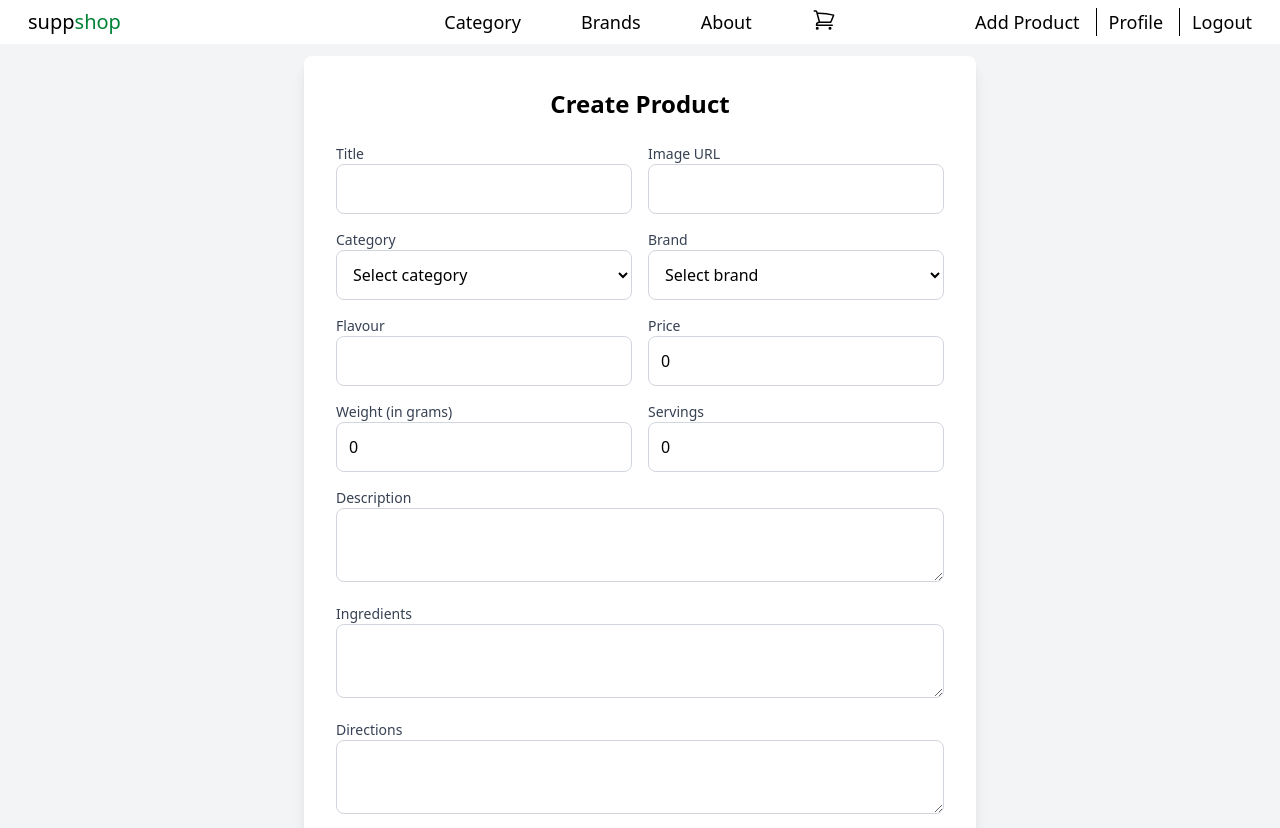
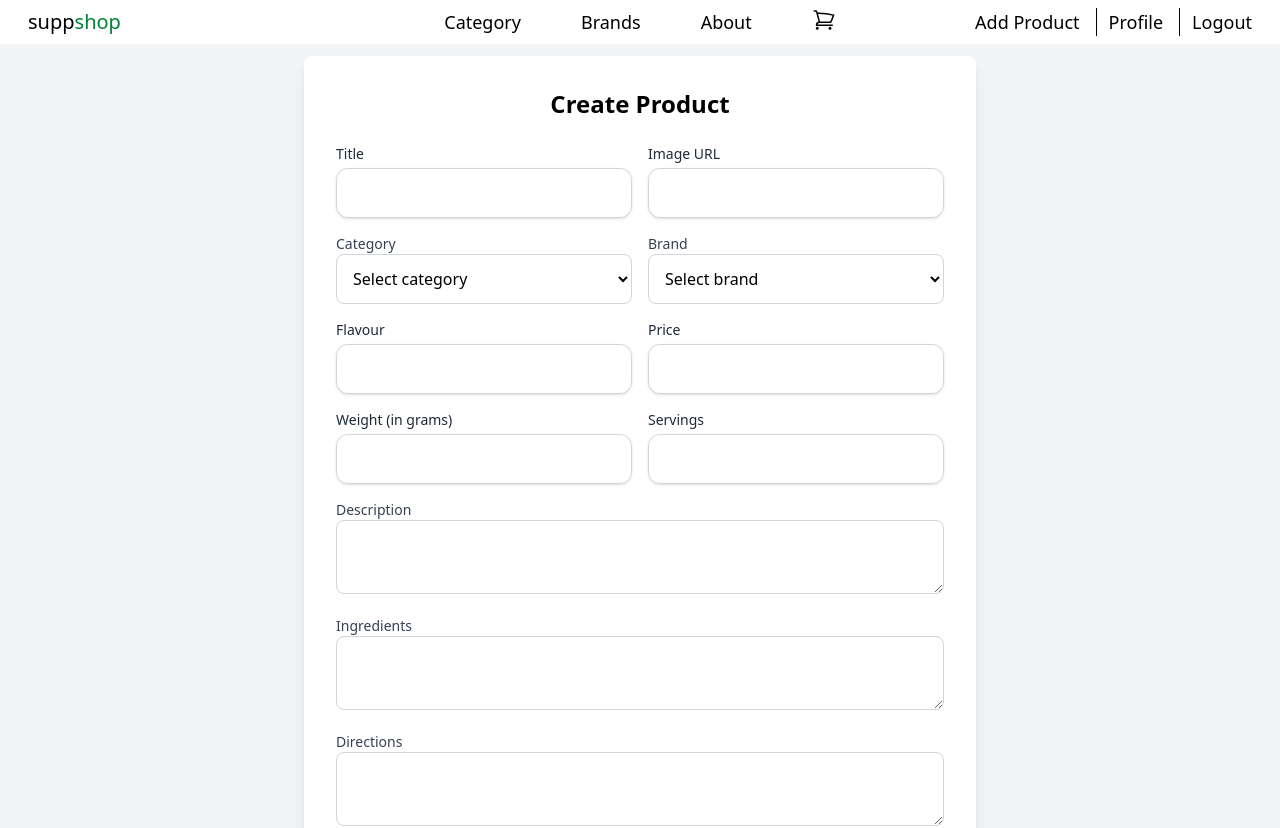
Before and after one commit to dAtanasow/SuppShop, a React (Vite) app in the folder client/: page /create in a window 1280 px wide. Shown: the top 828 px of the page. Built offline with nearby package versions, Linux system fonts and the light colour scheme; sample sign-in values are in the browser's storage.

Commit message:
import FormField in CreateEditProduct

```diff
--- a/client/src/components/CreateEditProduct.jsx
+++ b/client/src/components/CreateEditProduct.jsx
@@ -1,6 +1,7 @@
 import { useParams } from "react-router-dom";
 import { useCreateProduct } from "../hooks/useProducts";
 import { useForm } from "../hooks/useForm";
+import FormField from "./FormField";
 
 export default function CreateEditProduct() {
   const { productId } = useParams();
@@ -34,46 +35,24 @@ export default function CreateEditProduct() {
         )}
 
         <div className="grid grid-cols-2 gap-4">
-          <div>
-            <label
-              htmlFor="title"
-              className="block text-sm font-medium text-gray-700"
-            >
-              Title
-            </label>
-            <input
+          <FormField
+            id="title"
+            label="Title"
             type="text"
-              id="title"
-              name="title"
             value={values.title}
             onChange={changeHandler}
-              className="w-full p-3 border border-gray-300 rounded-lg focus:outline-none focus:ring-2 focus:ring-blue-500"
-              required
+            error={formErrors.title}
+            isRequired
           />
-            {formErrors.title && (
-              <p className="text-red-500 text-sm">{formErrors.title}</p>
-            )}
-          </div>
-          <div>
-            <label
-              htmlFor="imgURL"
-              className="block text-sm font-medium text-gray-700"
-            >
-              Image URL
-            </label>
-            <input
+          <FormField
+            id="imgURL"
+            label="Image URL"
             type="text"
-              id="imgURL"
-              name="imgURL"
             value={values.imgURL}
             onChange={changeHandler}
-              className="w-full p-3 border border-gray-300 rounded-lg focus:outline-none focus:ring-2 focus:ring-blue-500"
-              required
+            error={formErrors.imgURL}
+            isRequired
           />
-            {formErrors.imgURL && (
-              <p className="text-red-500 text-sm">{formErrors.imgURL}</p>
-            )}
-          </div>
 
           <div>
             <label
@@ -174,89 +153,46 @@ export default function CreateEditProduct() {
             </select>
           </div>
 
-          <div>
-            <label
-              htmlFor="flavour"
-              className="block text-sm font-medium text-gray-700"
-            >
-              Flavour
-            </label>
-            <input
+          <FormField
+            id="flavour"
+            label="Flavour"
             type="text"
-              id="flavour"
-              name="flavour"
             value={values.flavour}
             onChange={changeHandler}
-              className="w-full p-3 border border-gray-300 rounded-lg focus:outline-none focus:ring-2 focus:ring-blue-500"
-              required
+            error={formErrors.flavour}
+            isRequired
           />
-            {formErrors.flavour && (
-              <p className="text-red-500 text-sm">{formErrors.flavour}</p>
-            )}
-          </div>
 
-          <div>
-            <label
-              htmlFor="price"
-              className="block text-sm font-medium text-gray-700"
-            >
-              Price
-            </label>
-            <input
+          <FormField
+            id="price"
+            label="Price"
             type="number"
-              id="price"
-              name="price"
             value={values.price}
             onChange={changeHandler}
-              className="w-full p-3 border border-gray-300 rounded-lg focus:outline-none focus:ring-2 focus:ring-blue-500"
-              required
+            error={formErrors.price}
+            isRequired
           />
-            {formErrors.price && (
-              <p className="text-red-500 text-sm">{formErrors.price}</p>
-            )}
-          </div>
 
-          <div>
-            <label
-              htmlFor="weight"
-              className="block text-sm font-medium text-gray-700"
-            >
-              Weight (in grams)
-            </label>
-            <input
+          <FormField
+            id="weight"
+            label="Weight (in grams)"
             type="number"
-              id="weight"
-              name="weight"
             value={values.weight}
             onChange={changeHandler}
-              className="w-full p-3 border border-gray-300 rounded-lg focus:outline-none focus:ring-2 focus:ring-blue-500"
-              required
+            error={formErrors.weight}
+            isRequired
           />
-            {formErrors.weight && (
-              <p className="text-red-500 text-sm">{formErrors.weight}</p>
-            )}
-          </div>
 
-          <div>
-            <label
-              htmlFor="servings"
-              className="block text-sm font-medium text-gray-700"
-            >
-              Servings
-            </label>
-            <input
+          <FormField
+            id="servings"
+            label="Servings"
             type="number"
-              id="servings"
-              name="servings"
             value={values.servings}
             onChange={changeHandler}
-              className="w-full p-3 border border-gray-300 rounded-lg focus:outline-none focus:ring-2 focus:ring-blue-500"
-              required
+            error={formErrors.servings}
+            isRequired
           />
-            {formErrors.servings && (
-              <p className="text-red-500 text-sm">{formErrors.servings}</p>
-            )}
-          </div>
+
           <div className="col-span-2">
             <label
               htmlFor="description"
--- a/client/src/components/FormField.jsx
+++ b/client/src/components/FormField.jsx
@@ -6,6 +6,7 @@ export default function FormField({
   onChange,
   error,
   maxLength,
+  isRequired = false,
 }) {
   return (
     <div>
@@ -23,6 +24,7 @@ export default function FormField({
         onChange={onChange}
         maxLength={maxLength}
         className="w-full px-4 py-3 border border-gray-300 rounded-xl shadow-sm focus:outline-none focus:ring-2 focus:ring-blue-500 focus:border-blue-500 transition"
+        required={isRequired}
       />
       {error && <p className="text-red-500 text-sm">{error}</p>}
     </div>
```
Lines whose indentation alone changed are shown as unchanged.
